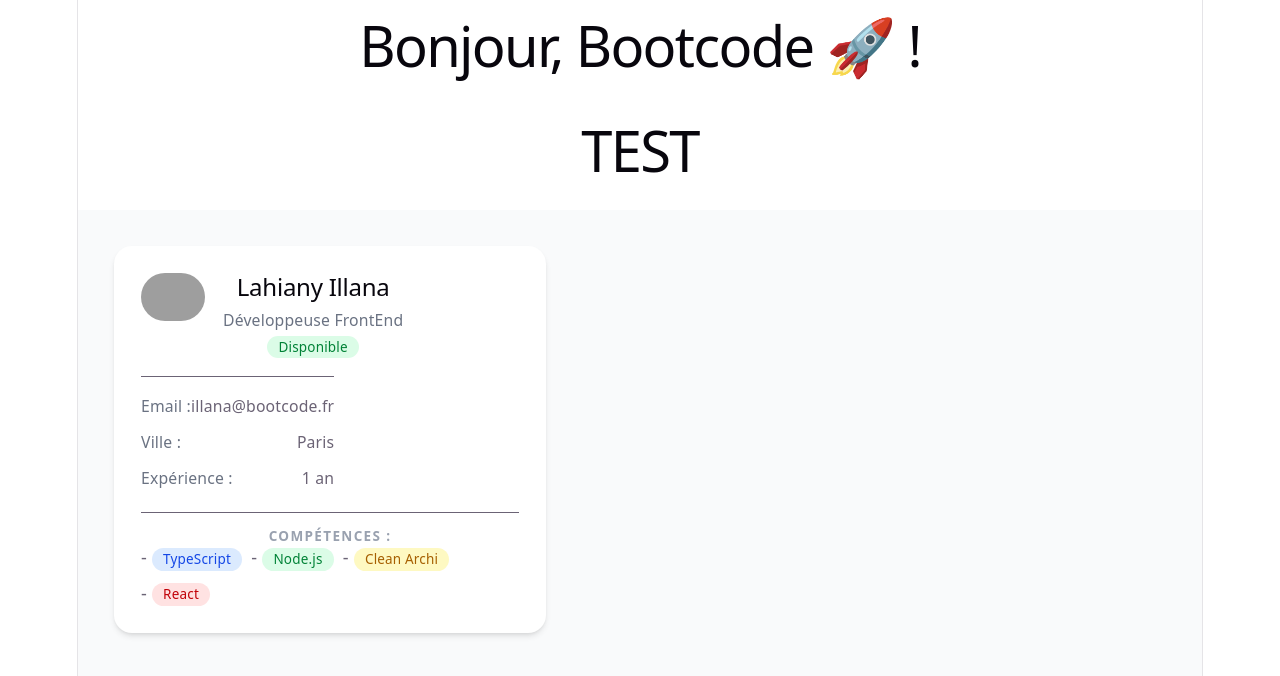
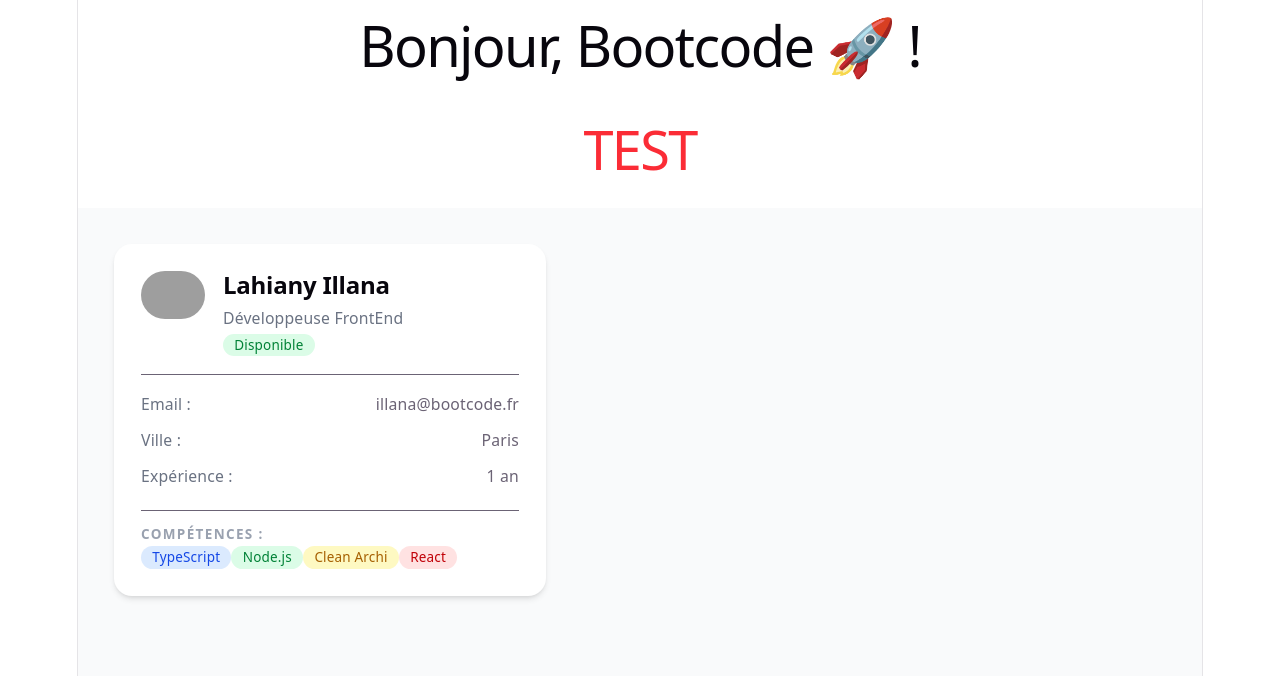
Before and after one commit to illanaL/FrontEnd, a React (Vite) app in the folder SOSLockFrontEnd/: page / in a window 1280 px wide. Shown: the top 676 px of the page. Built offline with nearby package versions, Linux system fonts and the light colour scheme; grey boxes are pictures that could not be loaded.

Commit message:
Fix some issues

```diff
--- a/SOSLockFrontEnd/src/App.tsx
+++ b/SOSLockFrontEnd/src/App.tsx
@@ -6,7 +6,7 @@ function App() {
   return (
     <>
       <Greeting name="Bootcode" emoji="🚀" />
-      <h1 className="text-red-500 text-5xl">TEST</h1>
+      <h1 className="text-center text-red-500 text-5xl">TEST</h1>
       <main className="min-h-screen bg-gray-50 flex items-start p-8">
         <ProfileCard
           name="Lahiany Illana"
--- a/SOSLockFrontEnd/src/components/ProfileCard.tsx
+++ b/SOSLockFrontEnd/src/components/ProfileCard.tsx
@@ -37,13 +37,13 @@ export function ProfileCard({
         </div>
       </div>
 
-      <div className="border-t pt-3 flex flex-col gap-1">
+      <div className="w-full border-t pt-3 flex flex-col gap-1">
         {infos.map((t) => (
           <InfoRow key={t.label} label={t.label} value={t.value} />
         ))}
       </div>
 
-      <div className="border-t pt-3">
+      <div className="w-full border-t pt-3">
         <p className="text-xs font-semibold text-gray-400 uppercase tracking-widest mb-2">
           Compétences :
         </p>
--- a/SOSLockFrontEnd/src/components/SkillList.tsx
+++ b/SOSLockFrontEnd/src/components/SkillList.tsx
@@ -10,13 +10,12 @@ export function SkillList({ skills }: SkillListProps) {
   }
 
   return (
-    <div className="flex flex-wrap gap-2 items-center">
-      {skills.map((t) => (
-        <div key={t.label}>
-          - <Badge label={t.label} color={t.color} />
-          <br />
-        </div>
-      ))}
+    <div className="">
+      <ul className="list-none flex">
+        {skills.map((t) => (
+          <li><Badge label={t.label} color={t.color} /></li>
+        ))}
+      </ul>
     </div>
   );
 }
--- a/SOSLockFrontEnd/src/greeting.tsx
+++ b/SOSLockFrontEnd/src/greeting.tsx
@@ -5,5 +5,5 @@ interface GreetingProps {
 }
 
 export function Greeting({ name, emoji }: GreetingProps) {
-  return <h1>Bonjour, {name} {emoji} !</h1>;
+  return <h1 className="text-center">Bonjour, {name} {emoji} !</h1>;
 }
--- a/SOSLockFrontEnd/src/index.css
+++ b/SOSLockFrontEnd/src/index.css
@@ -56,7 +56,6 @@
   width: 1126px;
   max-width: 100%;
   margin: 0 auto;
-  text-align: center;
   border-inline: 1px solid var(--border);
   min-height: 100svh;
   display: flex;
@@ -67,6 +66,8 @@
 body {
   margin: 0;
 }
+
+@layer components {
 
   h1,
   h2 {
@@ -85,6 +86,9 @@ h1 {
       margin: 20px 0;
     }
   }
+
+}
+
 
 h2 {
   font-size: 24px;
```
Also changed, not shown: 1 other file (tests, documents, lock files or other folders). Lines whose indentation alone changed are shown as unchanged.
